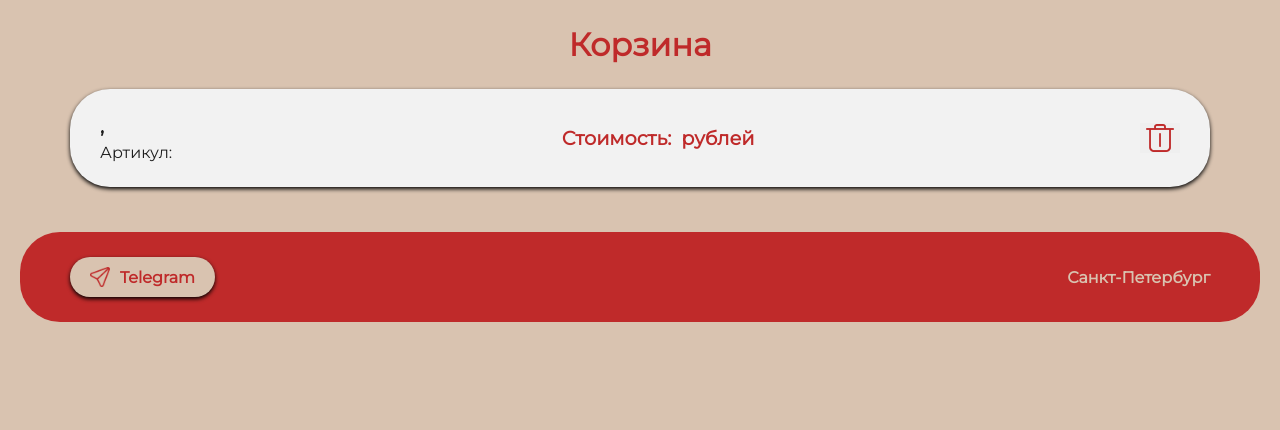
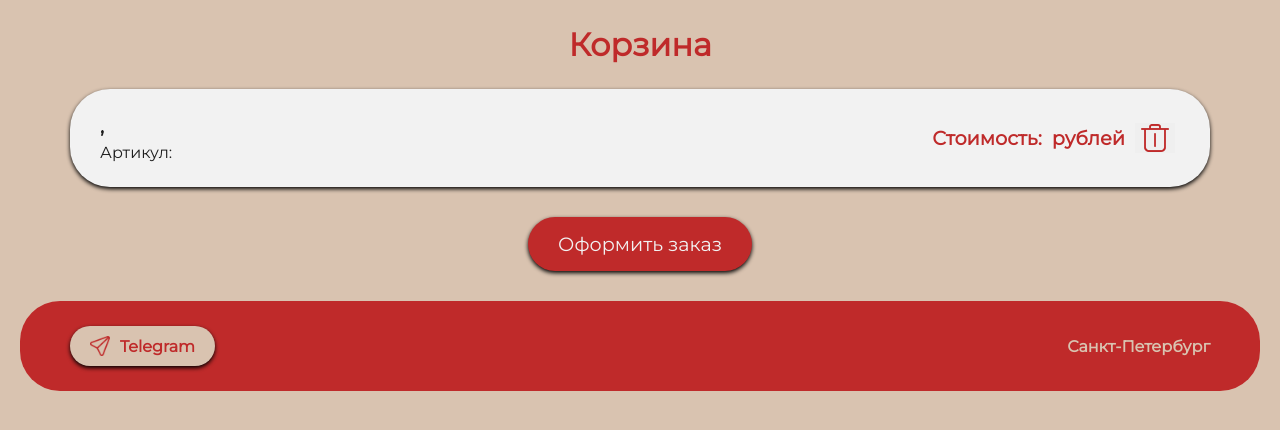
Before and after one commit to ddashikk/CandlesSellingManagement, a Django app: template main_app/templates/page_cart.html in a window 1280 px wide. Shown: the part 110-540 px from the top of the page. Run offline with Django 5.2, Linux system fonts and the light colour scheme; the template is opened without the code that fills it, so the values that code supplies are empty; parts of the project's set-up code (start-up, migrations or seed data) failed here and were passed over.

Commit message:
- Modified page cart. - Added buy button on page cart. - Fixed cart items layout on page cart. - Minor renaming.

```diff
--- a/main_app/static/css/style.css
+++ b/main_app/static/css/style.css
@@ -322,6 +322,13 @@
     margin: 10px 0px;
 }
 
+.cart_grid {
+    display: flex;
+    flex-direction: column;
+    align-items: stretch;
+    justify-content: center;
+}
+
 .cart_item {
     display: flex;
     flex-direction: row;
@@ -332,7 +339,7 @@
     padding: 20px 30px;
     box-shadow: 0 2px 4px rgba(0, 0, 0, 1.0);
     transition: transform 0.1s;
-    margin: 20px 50px;
+    margin: 0px 50px 20px 50px;
 }
 
 .item_name {
@@ -354,11 +361,18 @@
     margin: 5px 0px;
 }
 
+.price_delete {
+    display: flex;
+    flex-direction: row;
+    align-items: center;
+    justify-content: space-between;
+}
+
 #cart .selling_price {
     display: flex;
     flex-direction: row;
     align-items: flex-start;
-    margin: 5px 0px;
+    margin: 10px 5px;
     font-size: 1.2rem;
     font-weight: bold;
     color: #BF2A2A;
@@ -369,7 +383,29 @@
     border: none;
     height: 30px;
     cursor: pointer;
-    margin: 10px 0px;
+    margin: 10px 5px;
+}
+
+.buy {
+    display: flex;
+    align-items: center;
+    justify-content: center;
+    margin: 10px 50px 5px 50px;
+}
+
+.button_buy {
+    font-family: 'Montserrat', sans-serif;
+    font-size: 1.2rem;
+    justify-content: center;
+    background-color: #BF2A2A;
+    color: #F2F2F2;
+    align-items: center;
+    border: none;
+    border-radius: 30px;
+    padding: 15px 30px;
+    cursor: pointer;
+    transition: background-color 0.2s ease;
+    box-shadow: 0 2px 4px rgba(0, 0, 0, 1.0);
 }
 
 #calculations {
--- a/main_app/templates/page_cart.html
+++ b/main_app/templates/page_cart.html
@@ -51,6 +51,7 @@
                     </div>
 
                     <!-- Cart item price and delete -->
+                    <div class = "price_delete">
                         <div class = "selling_price">
                             Стоимость:&nbsp;
                             <div id = "selling_price_value">&nbsp;рублей</div>
@@ -59,6 +60,13 @@
                             <img src = "../static/src/delete.png" width="100%" height="100%">
                         </button>
                     </div>
+                </div>
+
+                <!-- Buy Button -->
+                <div class = "buy">
+                    <button class = "button_buy">Оформить заказ</button>
+                </div>
+
         </section>
 
         <!-- Footer -->
```
Also changed, not shown: main_app/templates/page_calculations.html (+5 -2 lines). Lines whose indentation alone changed are shown as unchanged.
